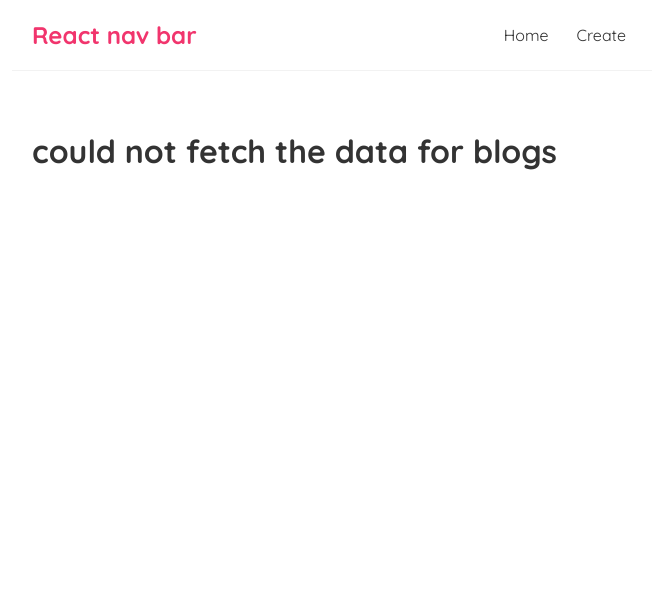
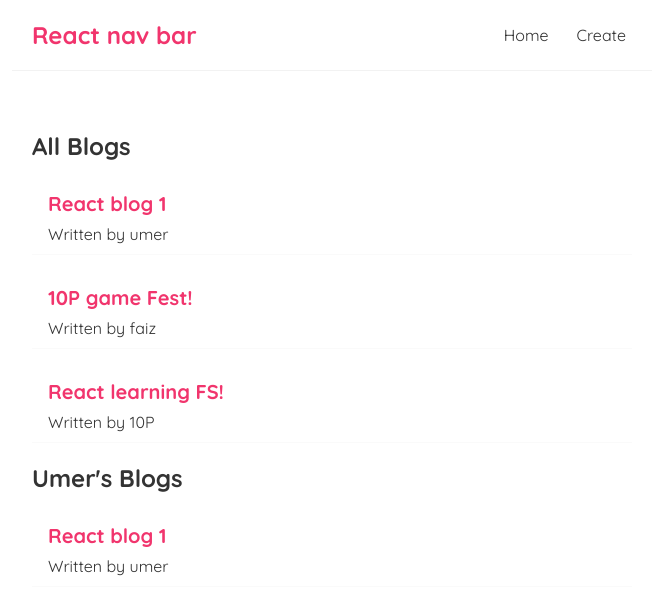
Before and after one commit to umerfaiz10p/react-learning-boiler, a React (Create React App) app: page / in a window 1280 px wide. Shown: the top 614 px of the page, without its empty margins (308-965 px from the left). Built offline with nearby package versions, Linux system fonts and the light colour scheme; no server answers; data requests are answered from the project's data file.

Commit message:
conditional loading message correct url

```diff
--- a/src/components/Home.js
+++ b/src/components/Home.js
@@ -8,7 +8,7 @@ const Home = () => {
 
   useEffect(() => {
     setTimeout(() => {
-      fetch('http://localhost:8000/blogss')
+      fetch('http://localhost:8000/blogs')
       .then(res => {
         if (!res.ok) { // error coming back from server
           throw Error('could not fetch the data for blogs');
```
